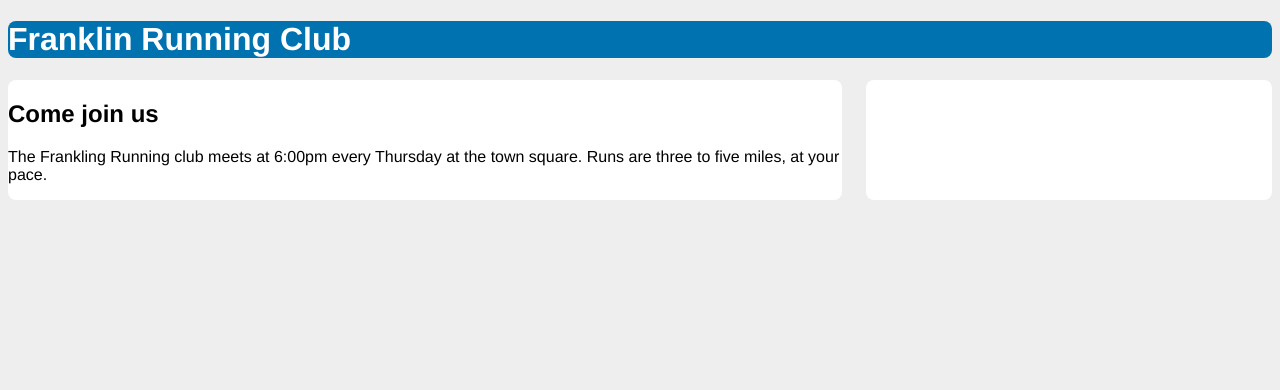
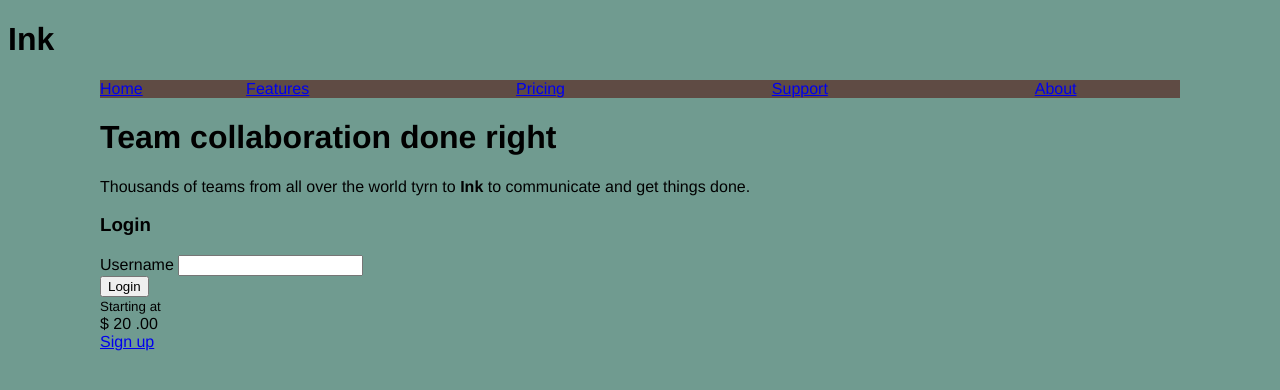
Before and after one commit to cakspace/Practicing, a plain HTML site: page csstraining.html in a window 1280 px wide. Drawn offline with Linux system fonts and the light colour scheme.

Commit message:
CSS training Flexbox

```diff
--- a/csstraining.css
+++ b/csstraining.css
@@ -1,27 +1,30 @@
+:root {
+  box-sizing: border-box;
+}
+*,
+::before,
+::after {
+  box-sizing: inherit;
+}
 body {
-  background-color: #eee;
+  background-color: #709b90;
   font-family: Helvetica, Arial, sans-serif;
 }
-header {
-  color: #fff;
-  background-color: #0072b0;
-  border-radius: 0.5em;
+body * + * {
+  max-width: 1080px;
+  margin: 0 auto;
 }
-.container {
+.site-nav {
   display: flex;
+  padding-left: 0;
+  list-style-type: none;
+  background-color: #5f4b44;
 }
-main {
-  display: block;
+.site-nav > li {
+  margin-top: 0;
 }
-.main {
-  width: 70%;
-  background-color: #fff;
-  border-radius: 0.5em;
+.site-nav > li > a {
+  background-color: #cc6b5a;
+  color: white;
+  text-decoration: none;
 }
-.sidebar {
-  width: 30%;
-  padding: 1.5em;
-  margin-left: 1.5em;
-  background-color: #fff;
-  border-radius: 0.5em;
-}
--- a/csstraining.html
+++ b/csstraining.html
@@ -4,26 +4,56 @@
     <meta charset="UTF-8" />
     <meta name="viewport" content="width=device-width, initial-scale=1.0" />
     <meta http-equiv="X-UA-Compatible" content="ie=edge" />
-    <title>CSS in Depth</title>
+    <title>CSS in Depth: Flexbox</title>
     <link rel="stylesheet" href="./csstraining.css" type="text/css" />
   </head>
   <body>
-    <header>
-      <h1>Franklin Running Club</h1>
-    </header>
+    <div class="container">
+      <header><h1>Ink</h1></header>
 
-    <div class="container">
-      <main class="main">
-        <h2>Come join us</h2>
-        <p>
-          The Frankling Running club meets at 6:00pm every Thursday at the town
-          square. Runs are three to five miles, at your pace.
-        </p>
+      <nav>
+        <ul class="site-nav">
+          <l1><a href="/">Home</a></l1>
+          <l1><a href="/features">Features</a></l1>
+          <l1><a href="/pricing">Pricing</a></l1>
+          <l1><a href="/support">Support</a></l1>
+          <l1 class="nav-right"><a href="/about">About</a></l1>
+        </ul>
+      </nav>
+
+      <main class="flex">
+        <div class="column-main title">
+          <h1>Team collaboration done right</h1>
+          <p>
+            Thousands of teams from all over the world tyrn to <b>Ink</b> to
+            communicate and get things done.
+          </p>
+        </div>
+
+        <div class="column-sidebar">
+          <div class="tile">
+            <form class="login-form">
+              <h3>Login</h3>
+              <p>
+                <label for="username">Username</label>
+                <input type="text" id="username" name='username' />
+              </p>
+              <button type="submit">Login</button>
+            </form>
+          </div>
+          <div class="tile centered">
+            <small>Starting at</small>
+            <div class="cost">
+              <span class="cost-currency">$</span>
+              <span class="cost-dollaros">20<span>
+              <span class="cost-cents">.00<span>
+            </div>
+            <a href="/pricing" class="cta-button">Sign up</a>
+          </div>
+        </div>
+
       </main>
-      <aside class="sidebar">
-        <div class="widget"></div>
-        <div class="widget"></div>
-      </aside>
+      <!-- container -->
     </div>
   </body>
 </html>
```
